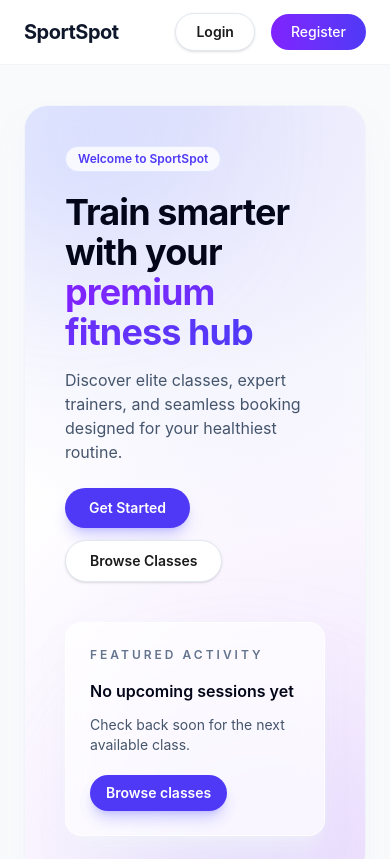
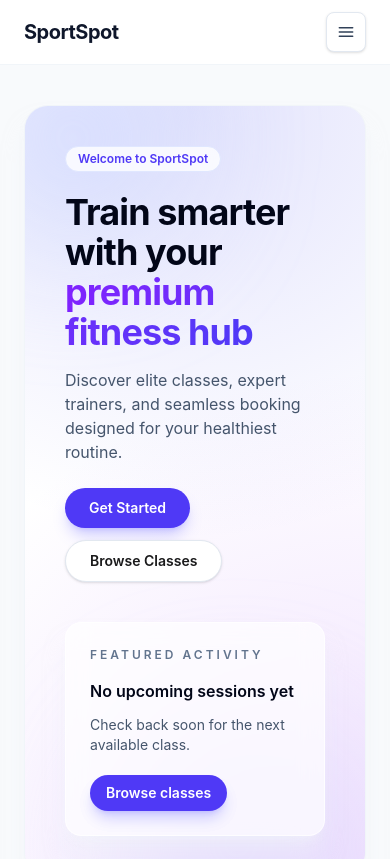
Before and after one commit to BozhidarYordanov/sport-spot-nextjs, a Next.js app in the folder sport-spot-web/: page / in a window 390 px wide. Shown: the top 859 px of the page. Built offline with nearby package versions, Linux system fonts and the light colour scheme; no server answers; the database is empty.

Commit message:
Implement mobile menu functionality in Header component

```diff
--- a/sport-spot-web/src/components/Header.tsx
+++ b/sport-spot-web/src/components/Header.tsx
@@ -1,10 +1,21 @@
 'use client';
 
 import Link from 'next/link';
+import { useState } from 'react';
 
 export default function Header() {
+  const [isMobileMenuOpen, setIsMobileMenuOpen] = useState(false);
+
+  const toggleMobileMenu = () => {
+    setIsMobileMenuOpen((prev) => !prev);
+  };
+
+  const closeMobileMenu = () => {
+    setIsMobileMenuOpen(false);
+  };
+
   return (
-    <header className="sticky top-0 z-50 w-full backdrop-blur-md bg-white/80 border-b border-slate-100">
+    <header className="sticky top-0 z-50 w-full border-b border-slate-100 bg-white/80 backdrop-blur-md relative">
       <div className="max-w-6xl mx-auto px-6">
         <div className="flex items-center justify-between h-16">
           {/* Left: Brand */}
@@ -37,7 +48,7 @@ export default function Header() {
           </nav>
 
           {/* Right: Auth Buttons */}
-          <div className="flex items-center space-x-4">
+          <div className="hidden md:flex items-center space-x-4">
             <Link
               href="/login"
               className="cursor-pointer rounded-full border border-slate-200 bg-white px-5 py-2 text-sm font-semibold text-[#1a1a1b] shadow-sm transition-all duration-300 hover:scale-[1.02] hover:shadow-md"
@@ -51,6 +62,81 @@ export default function Header() {
               Register
             </Link>
           </div>
+
+          <button
+            type="button"
+            onClick={toggleMobileMenu}
+            aria-label={isMobileMenuOpen ? 'Close menu' : 'Open menu'}
+            aria-expanded={isMobileMenuOpen}
+            className="md:hidden flex items-center justify-center h-10 w-10 rounded-lg border border-slate-200 bg-white text-slate-700 shadow-sm transition hover:border-slate-300"
+          >
+            {isMobileMenuOpen ? (
+              <svg
+                aria-hidden="true"
+                viewBox="0 0 24 24"
+                fill="none"
+                stroke="currentColor"
+                strokeWidth="1.8"
+                className="h-5 w-5"
+              >
+                <path d="M6 6l12 12" strokeLinecap="round" />
+                <path d="M18 6l-12 12" strokeLinecap="round" />
+              </svg>
+            ) : (
+              <svg
+                aria-hidden="true"
+                viewBox="0 0 24 24"
+                fill="none"
+                stroke="currentColor"
+                strokeWidth="1.8"
+                className="h-5 w-5"
+              >
+                <path d="M4 7h16" strokeLinecap="round" />
+                <path d="M4 12h16" strokeLinecap="round" />
+                <path d="M4 17h16" strokeLinecap="round" />
+              </svg>
+            )}
+          </button>
+        </div>
+      </div>
+
+      <div
+        className={`md:hidden absolute left-0 right-0 top-full transition-all duration-200 ${
+          isMobileMenuOpen
+            ? 'translate-y-0 opacity-100'
+            : '-translate-y-2 opacity-0 pointer-events-none'
+        }`}
+      >
+        <div className="px-6 pb-6 pt-3">
+          <div className="rounded-3xl border border-slate-100 bg-white p-5 shadow-xl shadow-slate-100/50">
+            <nav className="flex flex-col space-y-4 text-sm font-medium text-slate-600">
+              <Link href="/" onClick={closeMobileMenu}>
+                Home
+              </Link>
+              <Link href="/classes" onClick={closeMobileMenu}>
+                Classes
+              </Link>
+              <Link href="/schedule" onClick={closeMobileMenu}>
+                Schedule
+              </Link>
+            </nav>
+            <div className="mt-5 flex items-center gap-3">
+              <Link
+                href="/login"
+                onClick={closeMobileMenu}
+                className="flex-1 cursor-pointer rounded-full border border-slate-200 bg-white px-4 py-2 text-center text-sm font-semibold text-[#1a1a1b] shadow-sm transition-all duration-300 hover:scale-[1.02] hover:shadow-md"
+              >
+                Login
+              </Link>
+              <Link
+                href="/register"
+                onClick={closeMobileMenu}
+                className="flex-1 rounded-full bg-gradient-to-r from-violet-600 to-indigo-600 px-4 py-2 text-center text-sm font-semibold text-white shadow-lg shadow-indigo-200/70 transition-all duration-300 hover:scale-[1.02] hover:shadow-xl"
+              >
+                Register
+              </Link>
+            </div>
+          </div>
         </div>
       </div>
     </header>
```
